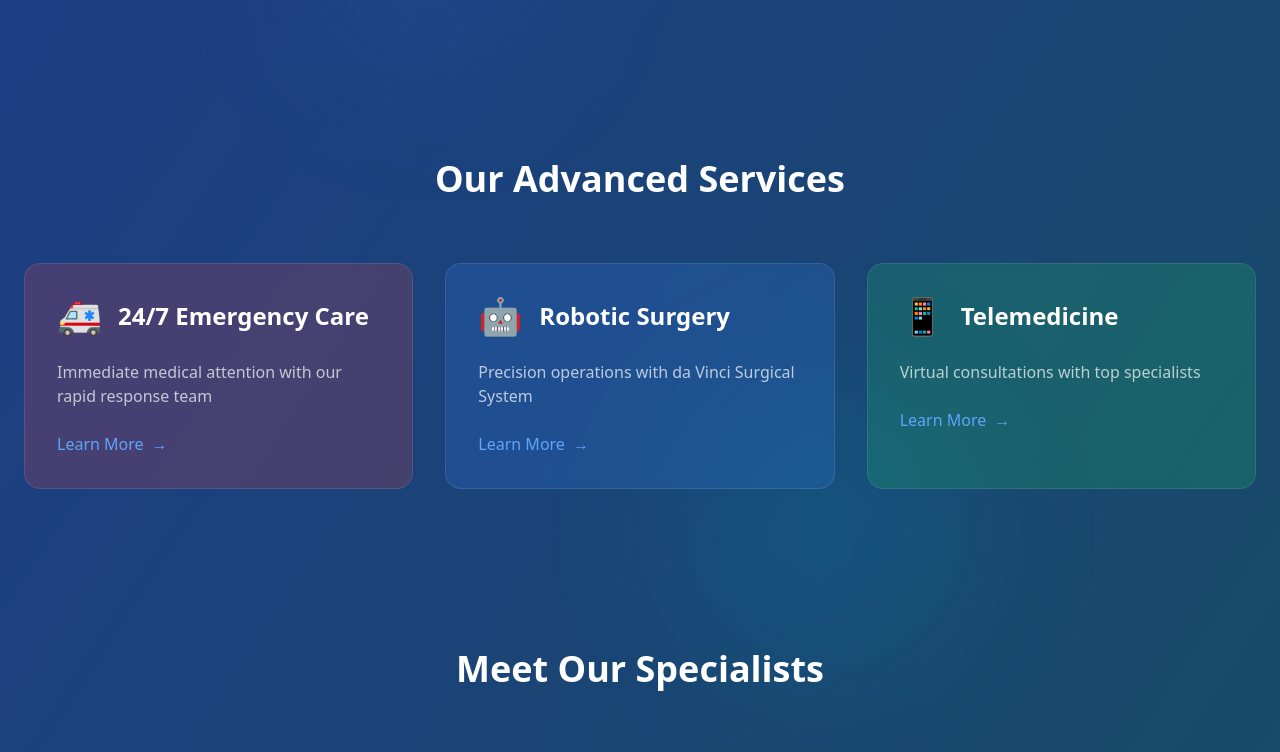
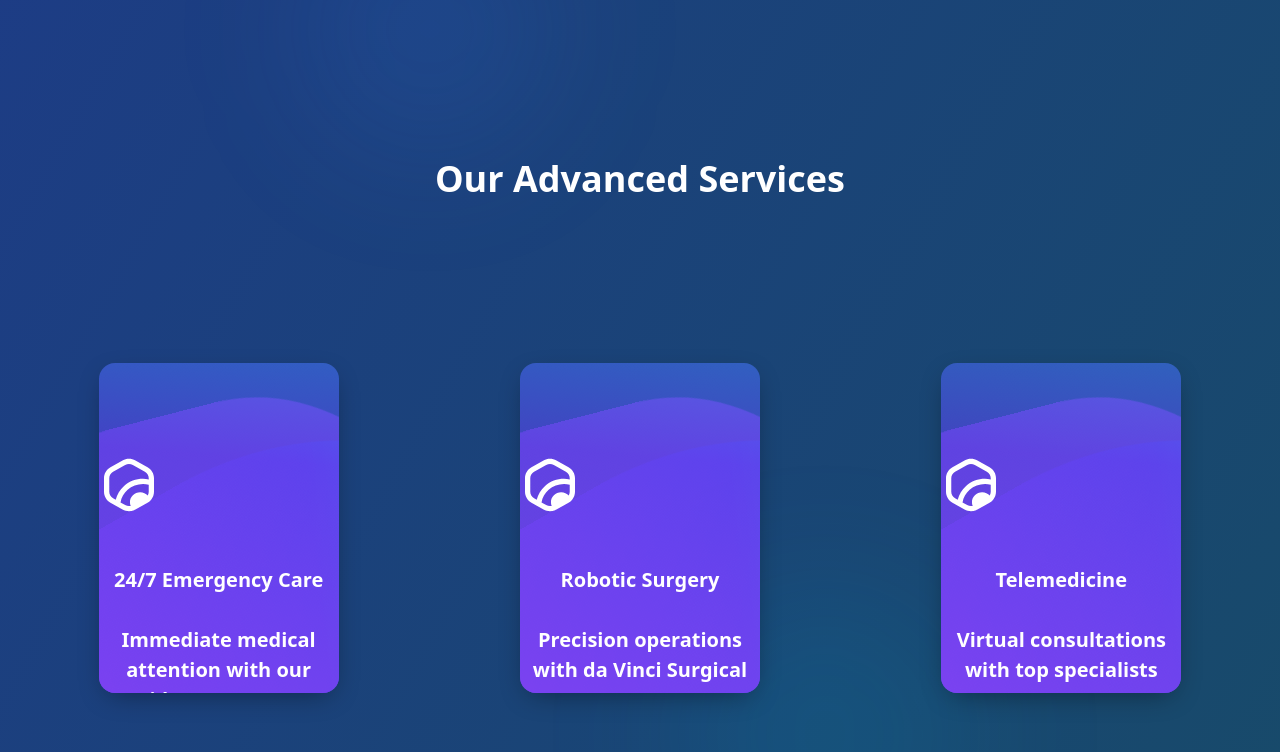
Before and after one commit to Adit10076/MediCare, a Next.js app: page / in a window 1280 px wide. Shown: the part 580-1332 px from the top of the page. Built offline with nearby package versions, Linux system fonts and the light colour scheme.

Commit message:
added card.tsx to new branch

```diff
--- /dev/null
+++ b/app/components/Card.tsx
@@ -0,0 +1,30 @@
+export const Card = ({ title, description }:{
+    title:string ,
+    description:string
+}) => {
+
+    return (
+      <div>
+        {/* From Uiverse.io by MikeAndrewDesigner */}
+        <div className="e-card playing">
+          <div className="image"></div>
+
+          <div className="wave"></div>
+          <div className="wave"></div>
+          <div className="wave"></div>
+
+          <div className="infotop">
+            <svg xmlns="http://www.w3.org/2000/svg" fill="none" viewBox="0 0 24 24" className="icon">
+              <path fill="currentColor" d="M19.4133 4.89862L14.5863 2.17544C12.9911 1.27485 11.0089 1.27485 9.41368 2.17544L4.58674 4.89862C2.99153 5.7992 2 7.47596 2 9.2763V14.7235C2 16.5238 2.99153 18.2014 4.58674 19.1012L9.41368 21.8252C10.2079 22.2734 11.105 22.5 12.0046 22.5C12.6952 22.5 13.3874 22.3657 14.0349 22.0954C14.2204 22.018 14.4059 21.9273 14.5872 21.8252L19.4141 19.1012C19.9765 18.7831 20.4655 18.3728 20.8651 17.8825C21.597 16.9894 22 15.8671 22 14.7243V9.27713C22 7.47678 21.0085 5.7992 19.4133 4.89862ZM4.10784 14.7235V9.2763C4.10784 8.20928 4.6955 7.21559 5.64066 6.68166L10.4676 3.95848C10.9398 3.69152 11.4701 3.55804 11.9996 3.55804C12.5291 3.55804 13.0594 3.69152 13.5324 3.95848L18.3593 6.68166C19.3045 7.21476 19.8922 8.20928 19.8922 9.2763V9.75997C19.1426 9.60836 18.377 9.53091 17.6022 9.53091C14.7929 9.53091 12.1041 10.5501 10.0309 12.3999C8.36735 13.8847 7.21142 15.8012 6.68783 17.9081L5.63981 17.3165C4.69466 16.7834 4.10699 15.7897 4.10699 14.7235H4.10784ZM10.4676 20.0413L8.60933 18.9924C8.94996 17.0479 9.94402 15.2665 11.4515 13.921C13.1353 12.4181 15.3198 11.5908 17.6022 11.5908C18.3804 11.5908 19.1477 11.6864 19.8922 11.8742V14.7235C19.8922 15.2278 19.7589 15.7254 19.5119 16.1662C18.7615 15.3596 17.6806 14.8528 16.4783 14.8528C14.2136 14.8528 12.3781 16.6466 12.3781 18.8598C12.3781 19.3937 12.4861 19.9021 12.68 20.3676C11.9347 20.5316 11.1396 20.4203 10.4684 20.0413H10.4676Z"></path>
+            </svg><br />
+
+            <div className="title">{title}</div>  {/* Displaying dynamic title */}
+            <br />
+            <div className="description">{description}</div> {/* Displaying dynamic description */}
+
+            <div className="name">MikeAndrewDesigner</div>
+          </div>
+        </div>
+      </div>
+    );
+  };
--- a/app/globals.css
+++ b/app/globals.css
@@ -22,3 +22,92 @@
 .animate-float {
   animation: float 6s ease-in-out infinite;
 }
+/* From Uiverse.io by MikeAndrewDesigner */
+.e-card {
+  margin: 100px auto;
+  background: transparent;
+  box-shadow: 0px 8px 28px -9px rgba(0,0,0,0.45);
+  position: relative;
+  width: 240px;
+  height: 330px;
+  border-radius: 16px;
+  overflow: hidden;
+}
+
+.wave {
+  position: absolute;
+  width: 540px;
+  height: 700px;
+  opacity: 0.6;
+  left: 0;
+  top: 0;
+  margin-left: -50%;
+  margin-top: -70%;
+  background: linear-gradient(744deg,#af40ff,#5b42f3 60%,#00ddeb);
+}
+
+.icon {
+  width: 3em;
+  margin-top: -1em;
+  padding-bottom: 1em;
+}
+
+.infotop {
+  text-align: center;
+  font-size: 20px;
+  position: absolute;
+  top: 5.6em;
+  left: 0;
+  right: 0;
+  color: rgb(255, 255, 255);
+  font-weight: 600;
+}
+
+.name {
+  font-size: 14px;
+  font-weight: 100;
+  position: relative;
+  top: 1em;
+  text-transform: lowercase;
+}
+
+.wave:nth-child(2),
+.wave:nth-child(3) {
+  top: 210px;
+}
+
+.playing .wave {
+  border-radius: 40%;
+  animation: wave 3000ms infinite linear;
+}
+
+.wave {
+  border-radius: 40%;
+  animation: wave 55s infinite linear;
+}
+
+.playing .wave:nth-child(2) {
+  animation-duration: 4000ms;
+}
+
+.wave:nth-child(2) {
+  animation-duration: 50s;
+}
+
+.playing .wave:nth-child(3) {
+  animation-duration: 5000ms;
+}
+
+.wave:nth-child(3) {
+  animation-duration: 45s;
+}
+
+@keyframes wave {
+  0% {
+    transform: rotate(0deg);
+  }
+
+  100% {
+    transform: rotate(360deg);
+  }
+}
--- a/app/page.tsx
+++ b/app/page.tsx
@@ -4,6 +4,7 @@ import Navbar from '@/components/Navbar';
 import ServiceCard from '@/components/ServiceCard';
 import DoctorCard from '@/components/DoctorCard';
 import Section from '@/components/Section';
+import { Card } from './components/Card';
 
 const HomePage = () => {
   const { scrollYProgress } = useScroll();
@@ -13,21 +14,19 @@ const HomePage = () => {
   const medicalServices = [
     {
       title: '24/7 Emergency Care',
-      icon: '🚑',
       description: 'Immediate medical attention with our rapid response team',
-      color: 'bg-red-500/20'
+
     },
     {
       title: 'Robotic Surgery',
-      icon: '🤖',
+
       description: 'Precision operations with da Vinci Surgical System',
-      color: 'bg-blue-500/20'
+
     },
     {
       title: 'Telemedicine',
-      icon: '📱',
+
       description: 'Virtual consultations with top specialists',
-      color: 'bg-green-500/20'
     }
   ];
 
@@ -135,11 +134,11 @@ const HomePage = () => {
         {/* Services Section */}
         <Section title="Our Advanced Services">
           <div className="grid grid-cols-1 md:grid-cols-3 gap-8">
-            {medicalServices.map((service, index) => (
-              <ServiceCard
+            {medicalServices.map((service) => (
+              <Card
                 key={service.title}
                 {...service}
-                index={index}
+
               />
             ))}
           </div>
--- a/package.json
+++ b/package.json
@@ -15,16 +15,18 @@
     "framer-motion": "^12.0.6",
     "lodash.debounce": "^4.0.8",
     "next": "15.1.6",
-    "react": "^19.0.0",
-    "react-dom": "^19.0.0",
+    "react": "^18.3.1",
+    "react-dom": "^18.3.1",
     "react-icons": "^5.4.0",
     "react-intersection-observer": "^9.15.1"
   },
   "devDependencies": {
     "@eslint/eslintrc": "^3",
     "@types/node": "^20",
+    "@types/offscreencanvas": "^2019.7.3",
     "@types/react": "^19",
     "@types/react-dom": "^19",
+    "@types/webxr": "^0.5.21",
     "eslint": "^9",
     "eslint-config-next": "15.1.6",
     "postcss": "^8",
--- a/tsconfig.json
+++ b/tsconfig.json
@@ -1,7 +1,7 @@
 {
   "compilerOptions": {
     "target": "ES2017",
-    "lib": ["dom", "dom.iterable", "esnext"],
+    "lib": ["dom", "dom.iterable", "esnext", "webworker"],
     "allowJs": true,
     "skipLibCheck": true,
     "strict": true,
```
Also changed, not shown: card.tsx (added), 1 other file (tests, documents, lock files or other folders).
